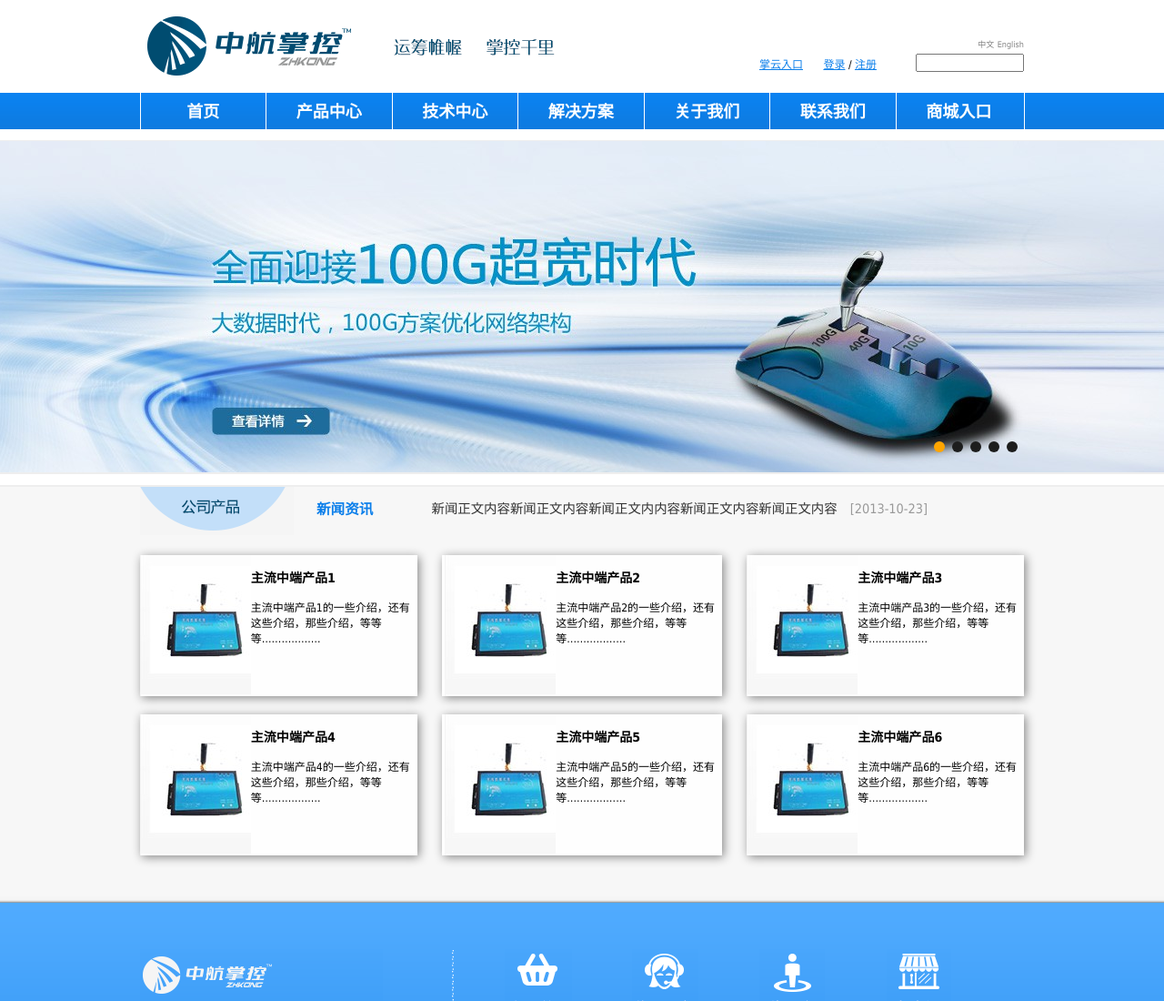
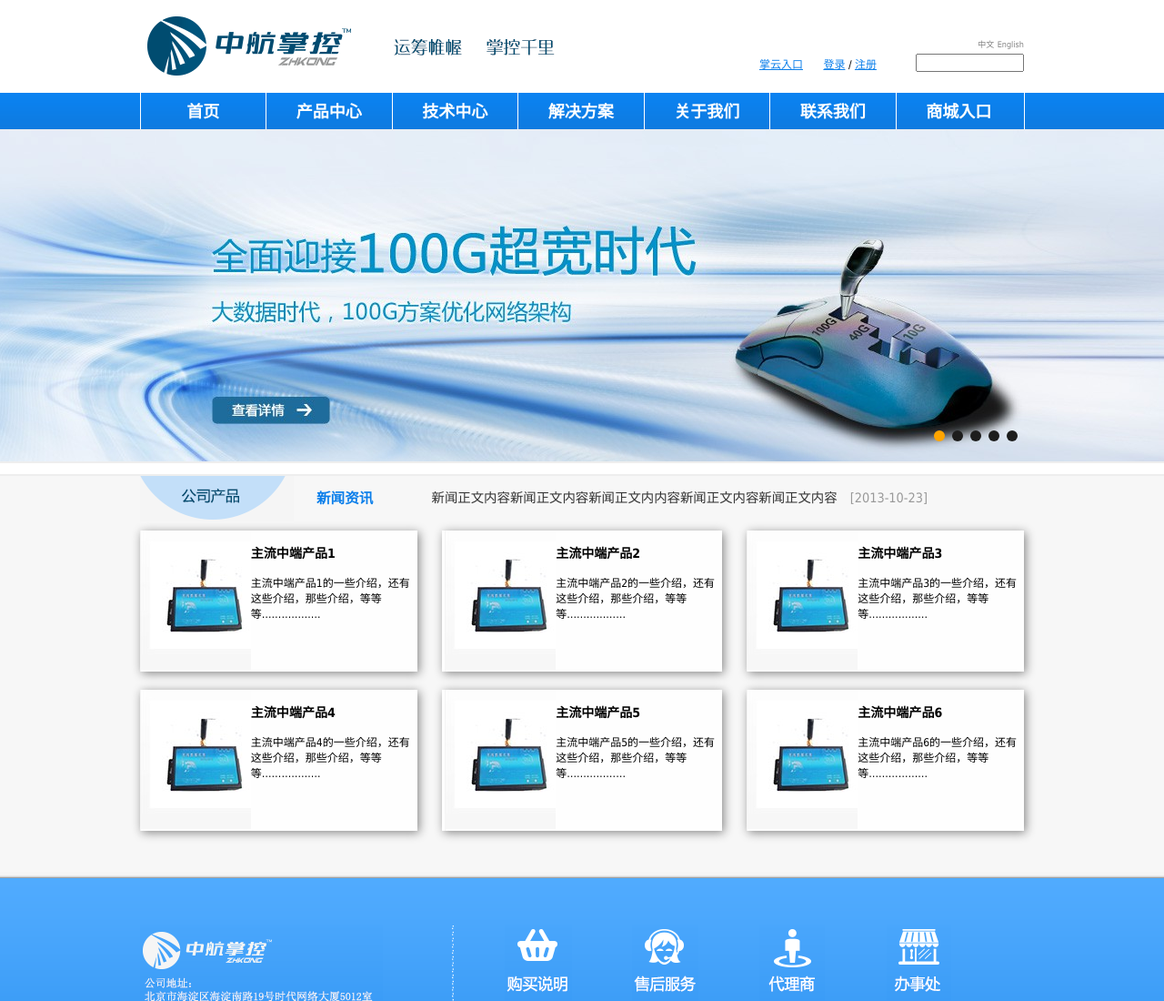
Before and after one commit to Gaubee/ZHKONG, a website: page index.html in a window 1280 px wide. Shown: the top 1100 px of the page at 91% size. Drawn offline with nearby package versions, Linux system fonts and the light colour scheme.

Commit message:
修改部分样式，使得高度紧凑
Signed-off-by: Gaubee <GaubeeBangeel@gmail.com>

```diff
--- a/css/index.css
+++ b/css/index.css
@@ -108,7 +108,7 @@ body{
 	z-index: 1;
 }
 #main-head{
-	height: 65px;
+	height: 50px;
 	background-image: url("../img/produce-head-bg.png");
 	background-repeat: no-repeat;
 	text-align: right;
@@ -165,7 +165,7 @@ body{
 }
 .out-body-benner{
 	background-color: #E2E2E2;
-	margin-top: 12px;
+	/*margin-top: 12px;*/
 	margin-bottom: 12px;
 	border-width: 1px 0px 2px 0px;
 	border-color: #EEE;
```
